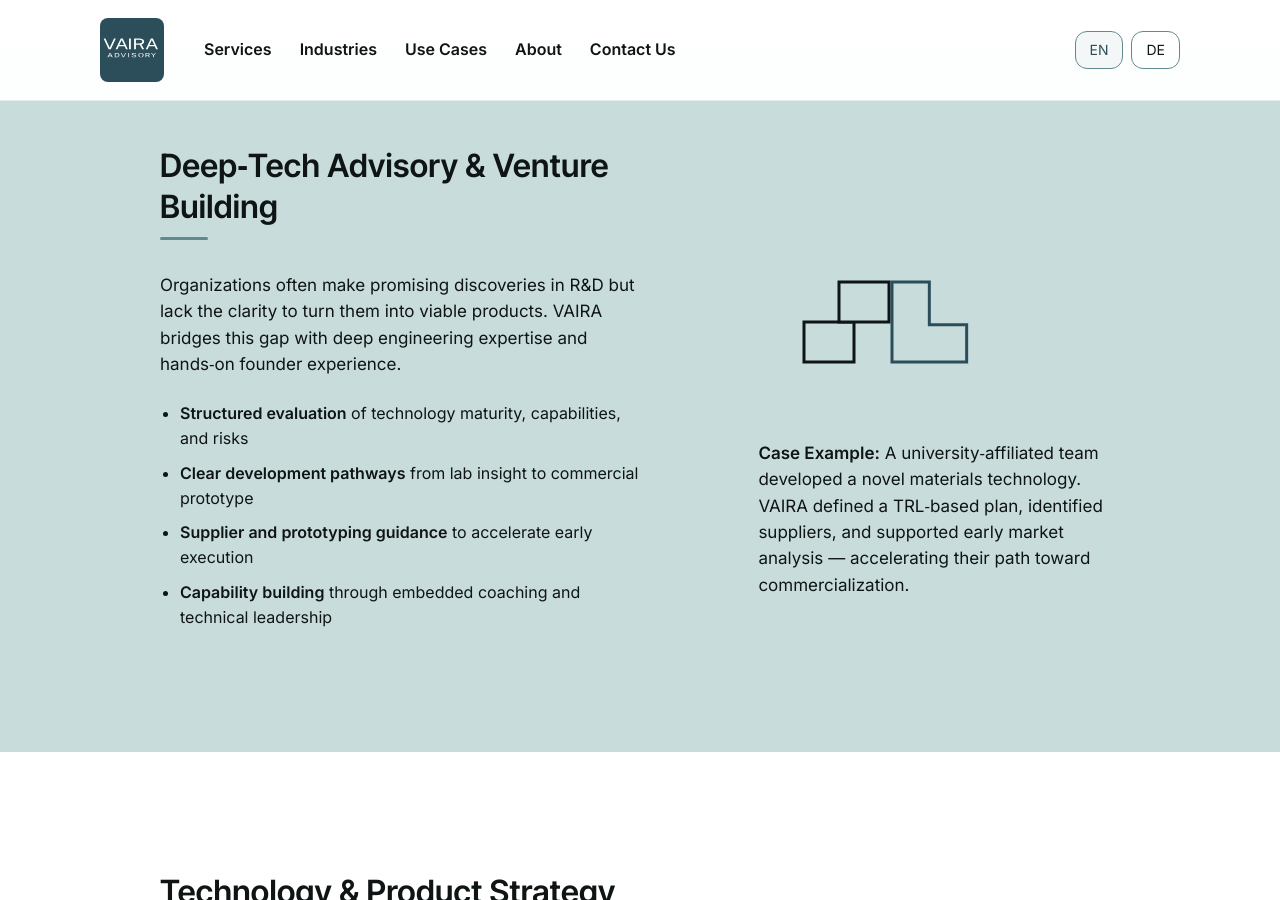
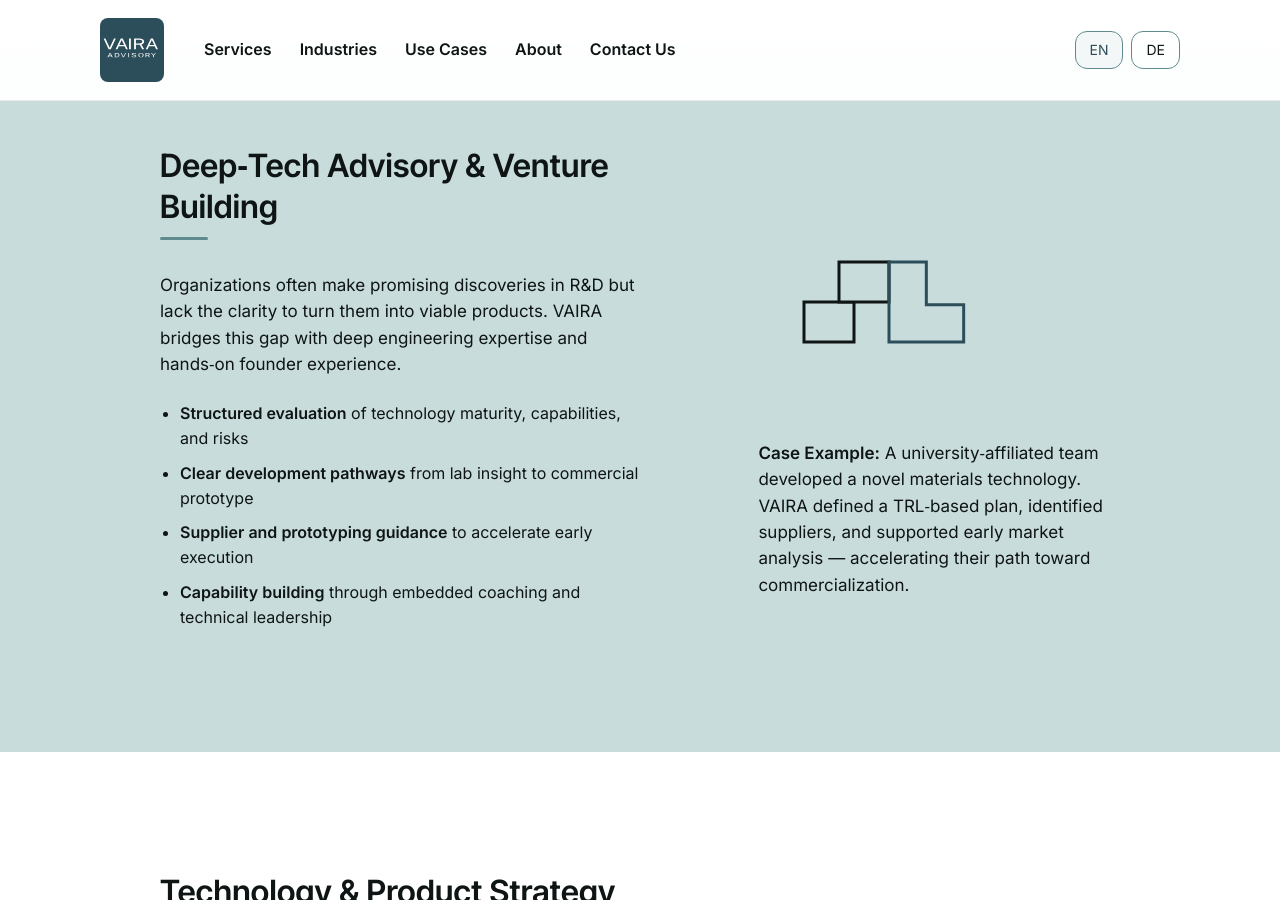
Before and after one commit to raphaelheeb/vaira-advisory, a Jekyll site: the page built from services/index.html, in a window 1280 px wide and 900 px high, scrolled down 1182 px. Built offline with Jekyll 4.4.1, drawn with Linux system fonts in a browser that asks for light colours.

Commit message:
Update index.html

```diff
--- a/services/index.html
+++ b/services/index.html
@@ -159,27 +159,30 @@
 <svg width="260" height="260" viewBox="0 0 260 260" fill="none"
      xmlns="http://www.w3.org/2000/svg">
 
+  <g transform="translate(6,-20)">
     <!-- Left block -->
-  <rect x="46" y="150" width="50" height="40"
+    <rect x="40" y="150" width="50" height="40"
           stroke="currentColor" stroke-width="3"/>
 
     <!-- Middle block (accent), ~30% overlap -->
-  <rect x="81" y="110" width="50" height="40"
+    <rect x="75" y="110" width="50" height="40"
           fill="var(--primary-light)"
           stroke="currentColor" stroke-width="3"/>
 
-  <!-- L-shape (scaled, fillable), shifted +6px -->
+    <!-- L-shape -->
     <path d="
-    M144.67 110
-    H171.33
+      M135.67 110
+      H162.33
       V152.67
-    H208.67
+      H199.67
       V190
-    H134
+      H125
       V110
       Z"
       stroke="var(--primary)"
       stroke-width="3"/>
+  </g>
+
 </svg>
 
       </div>
@@ -341,7 +344,7 @@
 
   <!-- Center node (accent) on top -->
   <circle cx="130" cy="130" r="12"
-          fill="var(--primary)" stroke="currentColor" stroke-width="3"/>
+          fill="var(--primary)" stroke="var(--primary)" stroke-width="3"/>
 </svg>
 
       </div>
```
Lines whose indentation alone changed are shown as unchanged.
